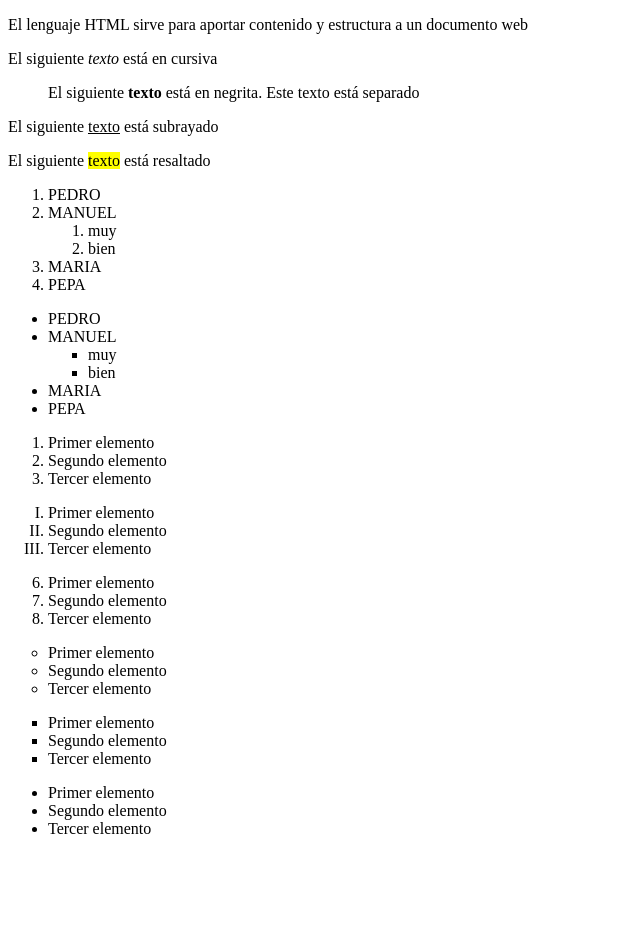
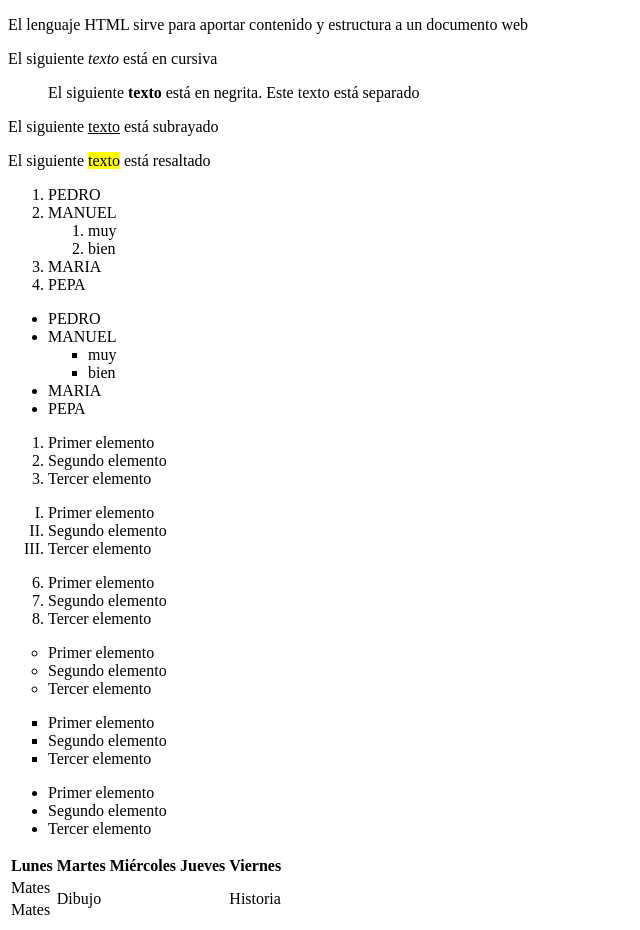
Before and after one commit to aubread-Py/aubread-py.github.io, a plain HTML site: page basic.html in a window 1280 px wide. Shown: the whole page, without its empty margins (0-640 px from the left). Before the commit the page ends 854 px from the top, so only its background shows below. Drawn offline with Linux system fonts and the light colour scheme.

Commit message:
Update basic.html

```diff
--- a/basic.html
+++ b/basic.html
@@ -36,7 +36,7 @@
    <li>MARIA</li>
    <li>PEPA</li>
   </ul>
-   <!-- Ejercicios listas -->
+   <!-- Ejercicio listas -->
   <ol type="1">
    <li>Primer elemento</li>
    <li>Segundo elemento</li>
@@ -67,5 +67,23 @@
    <li>Segundo elemento</li>
    <li>Tercer elemento</li>
   </ul>
+   <!-- Ejercicio tablas -->
+  <table>
+   <tr>
+    <th>Lunes</th>
+    <th>Martes</th>
+    <th>Miércoles</th>
+    <th>Jueves</th>
+    <th>Viernes</th>
+   </tr>
+   <tr>
+    <td>Mates</td>
+    <td colspan="3" rowspan="2">Dibujo</td>
+    <td rowspan="3">Historia</td>
+   </tr>
+   <tr>
+    <td rowspan="3">Mates</td>
+   </tr>
+  </table>
  </body>
 </html>
```
